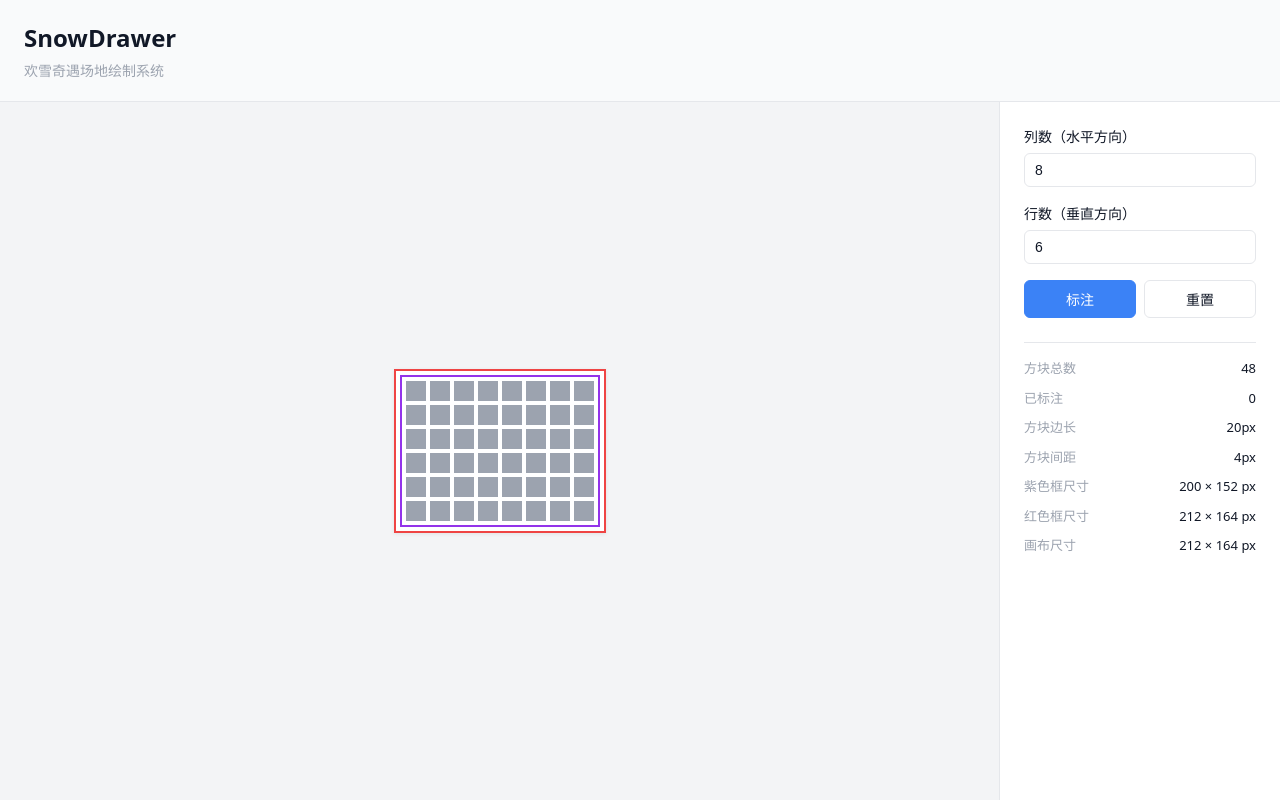
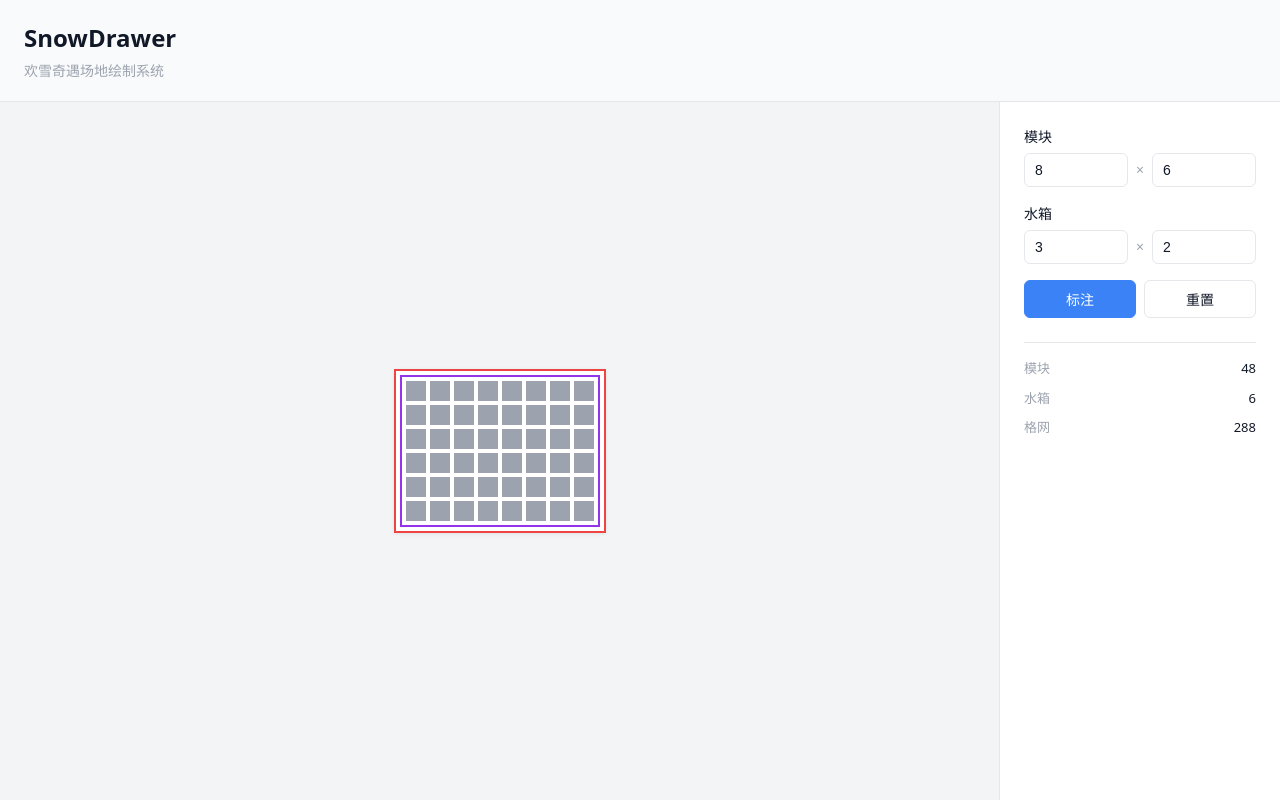
Before and after one commit to ShakyVertex/SnowDrawer, a React (Vite) app: page / in a window 1280 px wide. Built offline with nearby package versions, Linux system fonts and the light colour scheme.

Commit message:
exchange

```diff
--- a/src/App.css
+++ b/src/App.css
@@ -94,6 +94,25 @@
   border-color: var(--accent);
 }
 
+.field-row {
+  display: flex;
+  align-items: center;
+  gap: 8px;
+}
+
+.field-row input {
+  flex: 1;
+  width: auto;
+  min-width: 0;
+}
+
+.field-op {
+  flex-shrink: 0;
+  color: var(--text-muted);
+  font-size: 14px;
+  line-height: 1;
+}
+
 .field-hint {
   font-size: 12px;
   color: var(--text-muted);
--- a/src/App.tsx
+++ b/src/App.tsx
@@ -7,6 +7,8 @@ import './App.css'
 function App() {
   const [x, setX] = useState(8)
   const [y, setY] = useState(6)
+  const [m, setM] = useState(2)
+  const [n, setN] = useState(3)
   const [annotateMode, setAnnotateMode] = useState(false)
   const [pendingCell, setPendingCell] = useState<Cell | null>(null)
   const [markedCells, setMarkedCells] = useState<Set<string>>(() => new Set())
@@ -71,11 +73,15 @@ function App() {
         <ParameterPanel
           x={x}
           y={y}
+          m={m}
+          n={n}
           annotateMode={annotateMode}
           annotateStep={pendingCell ? 1 : 0}
           markedCount={markedCells.size}
           onXChange={handleDimensionChange(setX)}
           onYChange={handleDimensionChange(setY)}
+          onMChange={setM}
+          onNChange={setN}
           onAnnotateToggle={handleAnnotateToggle}
           onReset={handleReset}
         />
--- a/src/components/ParameterPanel.tsx
+++ b/src/components/ParameterPanel.tsx
@@ -1,14 +1,17 @@
-import { SQUARE_GAP, SQUARE_SIZE } from '../constants'
-import { getCanvasSize, getPurpleFrameSize, getRedFrameSize, getGridSize } from '../utils/gridLayout'
+import { getCanvasSize, getPurpleFrameSize, getGridSize } from '../utils/gridLayout'
 
 type ParameterPanelProps = {
   x: number
   y: number
+  m: number
+  n: number
   annotateMode: boolean
   annotateStep: 0 | 1
   markedCount: number
   onXChange: (value: number) => void
   onYChange: (value: number) => void
+  onMChange: (value: number) => void
+  onNChange: (value: number) => void
   onAnnotateToggle: () => void
   onReset: () => void
 }
@@ -21,11 +24,15 @@ function parsePositiveInt(value: string): number {
 export function ParameterPanel({
   x,
   y,
+  m,
+  n,
   annotateMode,
   annotateStep,
   markedCount,
   onXChange,
   onYChange,
+  onMChange,
+  onNChange,
   onAnnotateToggle,
   onReset,
 }: ParameterPanelProps) {
@@ -35,13 +42,12 @@ export function ParameterPanel({
   const canvasHeight = getCanvasSize(gridHeight)
   const frameWidth = getPurpleFrameSize(gridWidth)
   const frameHeight = getPurpleFrameSize(gridHeight)
-  const redFrameWidth = getRedFrameSize(gridWidth)
-  const redFrameHeight = getRedFrameSize(gridHeight)
 
   return (
     <aside className="parameter-panel">
       <label className="field">
-        <span className="field-label">列数（水平方向）</span>
+        <span className="field-label">模块</span>
+        <div className="field-row">
           <input
             type="number"
             min={1}
@@ -49,10 +55,9 @@ export function ParameterPanel({
             value={x}
             onChange={(e) => onXChange(parsePositiveInt(e.target.value))}
           />
-      </label>
-
-      <label className="field">
-        <span className="field-label">行数（垂直方向）</span>
+          <span className="field-op" aria-hidden="true">
+            ×
+          </span>
           <input
             type="number"
             min={1}
@@ -60,6 +65,30 @@ export function ParameterPanel({
             value={y}
             onChange={(e) => onYChange(parsePositiveInt(e.target.value))}
           />
+        </div>
+      </label>
+
+      <label className="field">
+        <span className="field-label">水箱</span>
+        <div className="field-row">
+          <input
+            type="number"
+            min={1}
+            step={1}
+            value={n}
+            onChange={(e) => onNChange(parsePositiveInt(e.target.value))}
+          />
+          <span className="field-op" aria-hidden="true">
+            ×
+          </span>
+          <input
+            type="number"
+            min={1}
+            step={1}
+            value={m}
+            onChange={(e) => onMChange(parsePositiveInt(e.target.value))}
+          />
+        </div>
       </label>
 
       <div className="panel-actions">
@@ -85,39 +114,18 @@ export function ParameterPanel({
 
       <dl className="stats">
         <div>
-          <dt>方块总数</dt>
+          <dt>模块</dt>
           <dd>{x * y}</dd>
         </div>
         <div>
-          <dt>已标注</dt>
-          <dd>{markedCount}</dd>
+          <dt>水箱</dt>
+          <dd>{m * n}</dd>
         </div>
         <div>
-          <dt>方块边长</dt>
-          <dd>{SQUARE_SIZE}px</dd>
+          <dt>格网</dt>
+          <dd>{m * n * 4 * 4 + x * y * 4}</dd>
         </div>
-        <div>
-          <dt>方块间距</dt>
-          <dd>{SQUARE_GAP}px</dd>
-        </div>
-        <div>
-          <dt>紫色框尺寸</dt>
-          <dd>
-            {frameWidth} × {frameHeight} px
-          </dd>
-        </div>
-        <div>
-          <dt>红色框尺寸</dt>
-          <dd>
-            {redFrameWidth} × {redFrameHeight} px
-          </dd>
-        </div>
-        <div>
-          <dt>画布尺寸</dt>
-          <dd>
-            {canvasWidth} × {canvasHeight} px
-          </dd>
-        </div>
+
       </dl>
     </aside>
   )
```
Lines whose indentation alone changed are shown as unchanged.
